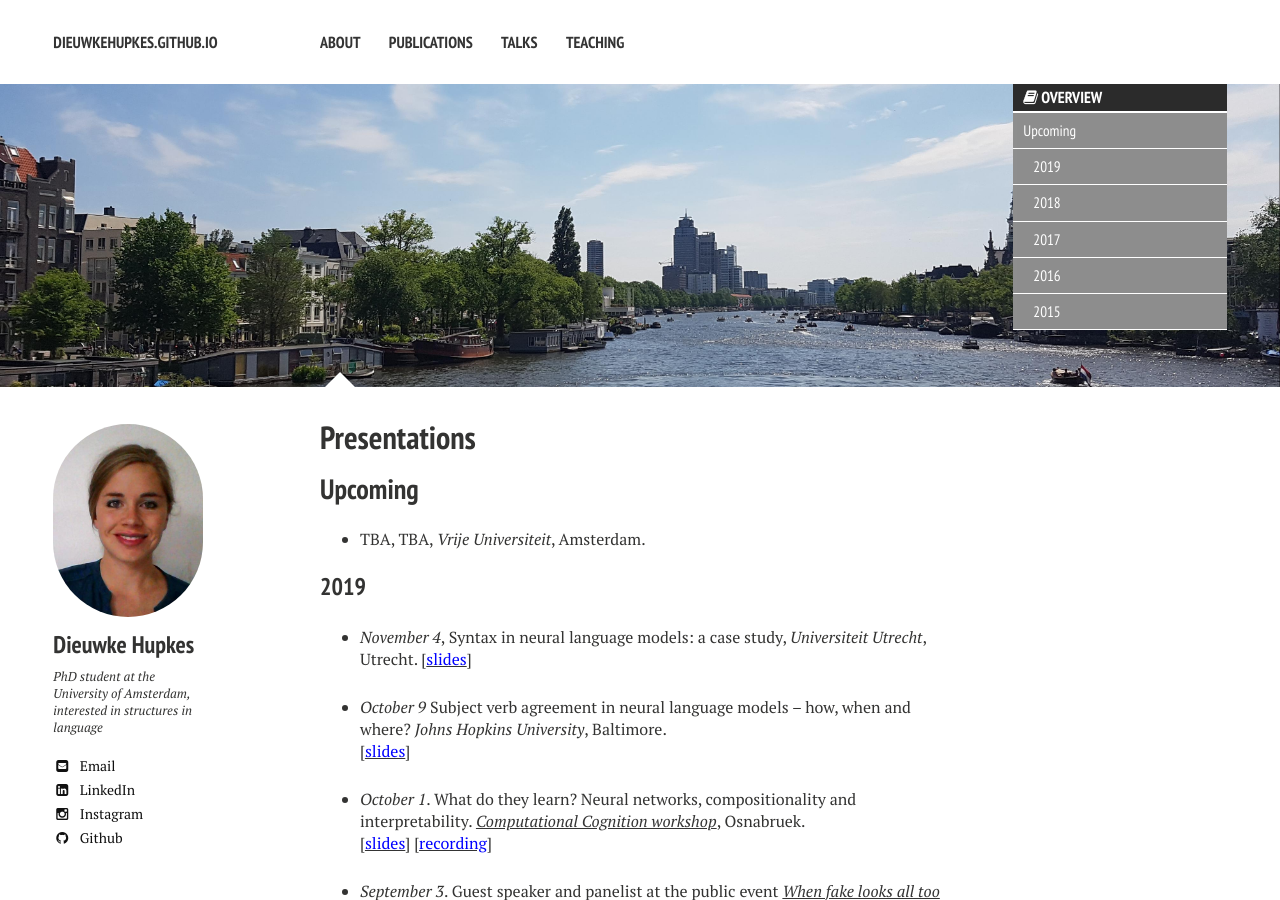
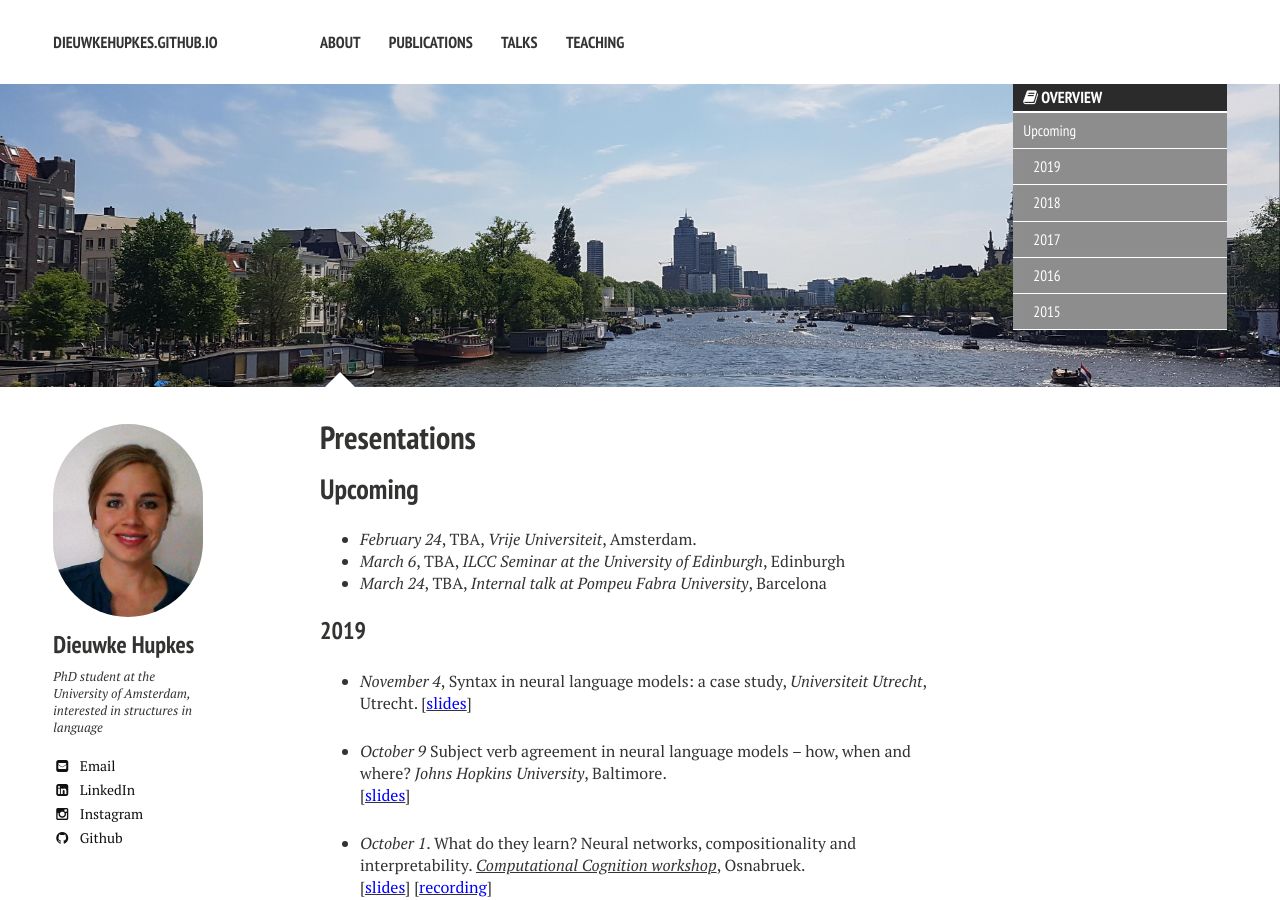
Before and after one commit to dieuwkehupkes/dieuwkehupkes.github.io, a Jekyll site: the page built from talks.md, in a window 1280 px wide and 900 px high. Built offline with Jekyll 4.4.1, drawn with Linux system fonts in a browser that asks for light colours; nearby versions of some CDN libraries.

Commit message:
Update scheduled talks

```diff
--- a/talks.md
+++ b/talks.md
@@ -12,7 +12,9 @@ image:
 
 ## Upcoming
 
-* TBA, TBA, *Vrije Universiteit*, Amsterdam.
+* *February 24*, TBA, *Vrije Universiteit*, Amsterdam.
+* *March 6*, TBA, *[ILCC Seminar](http://web.inf.ed.ac.uk/ilcc/news-events) at the University of Edinburgh*, Edinburgh
+* *March 24*, TBA, *Internal talk at Pompeu Fabra University*, Barcelona
 
 ### 2019
 
```
Also changed, not shown: publications.md (+1 -1 lines).
